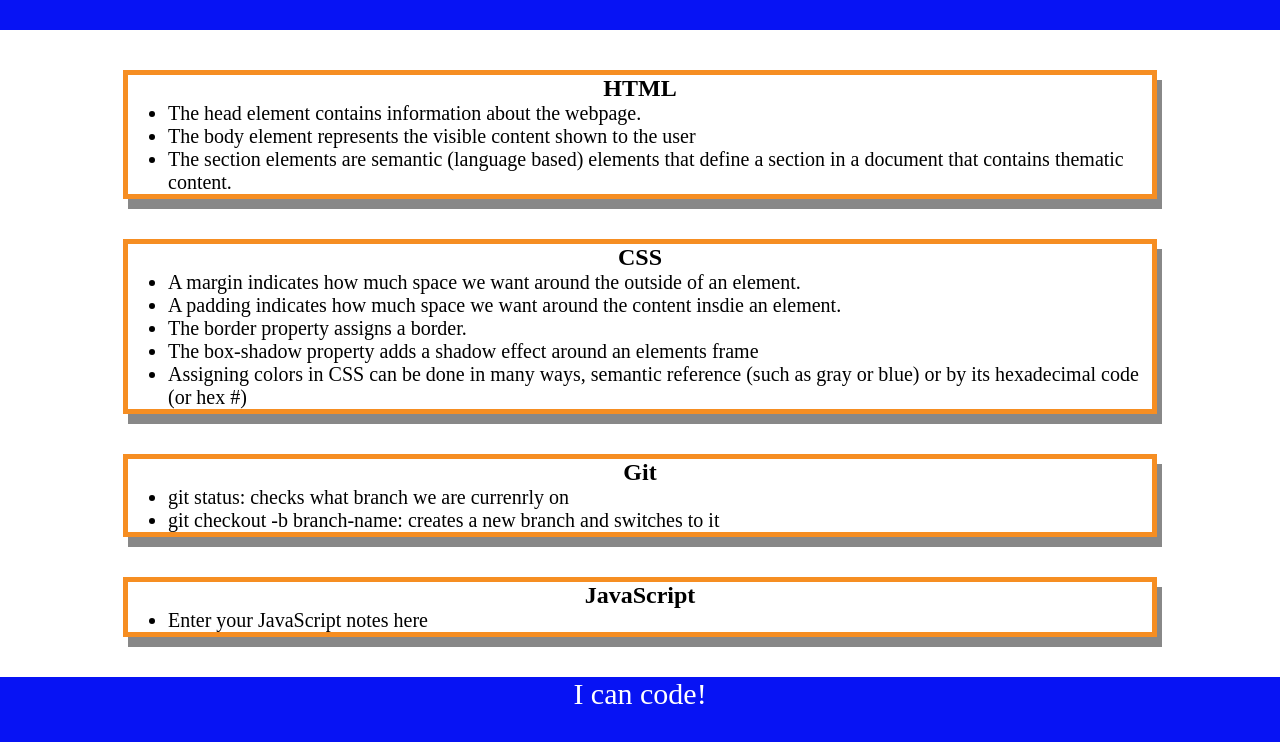
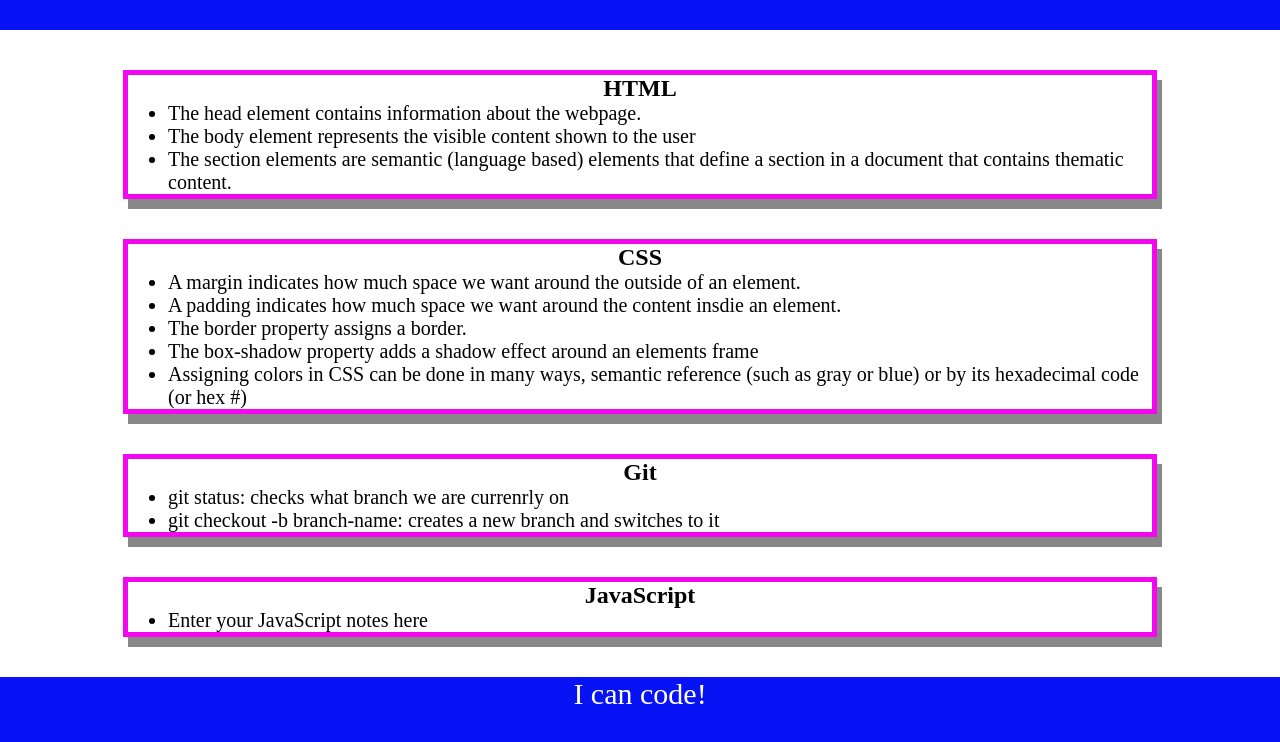
Before and after one commit to Cassidy-Nimmons/prework-study-guide-uconn, a plain HTML site: page index.html in a window 1280 px wide. Shown: the part 90-832 px from the top of the page. Drawn offline with Linux system fonts and the light colour scheme.

Commit message:
added to CSS to project

```diff
--- a/assets/style.css
+++ b/assets/style.css
@@ -36,6 +36,6 @@ p {
 .card {
     width: 80%;
     margin: 40px auto;
-    border: 5px solid #F68E22;
+    border: 5px solid #F407F0;
     box-shadow: 5px 10px #888888;
 }
```
